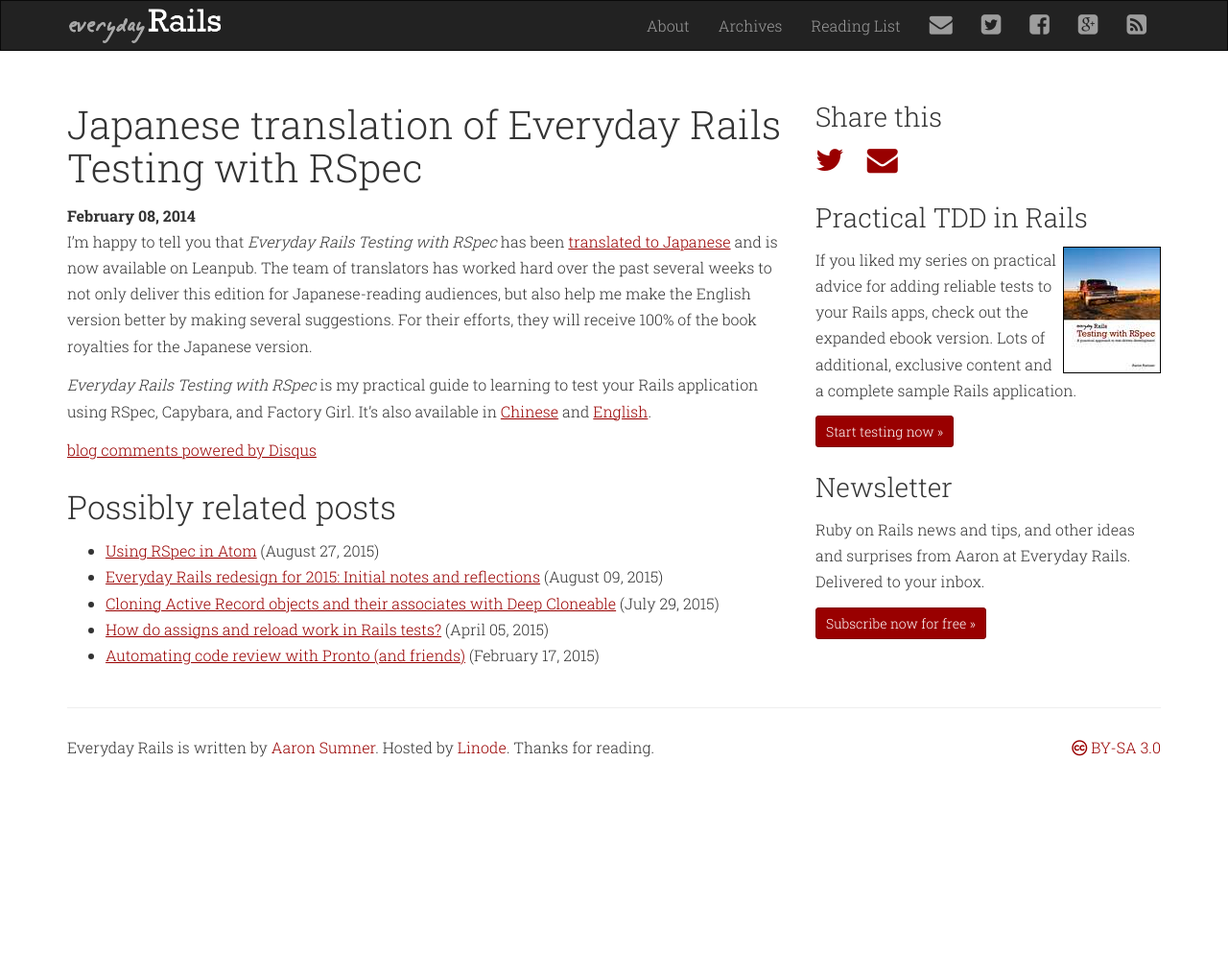
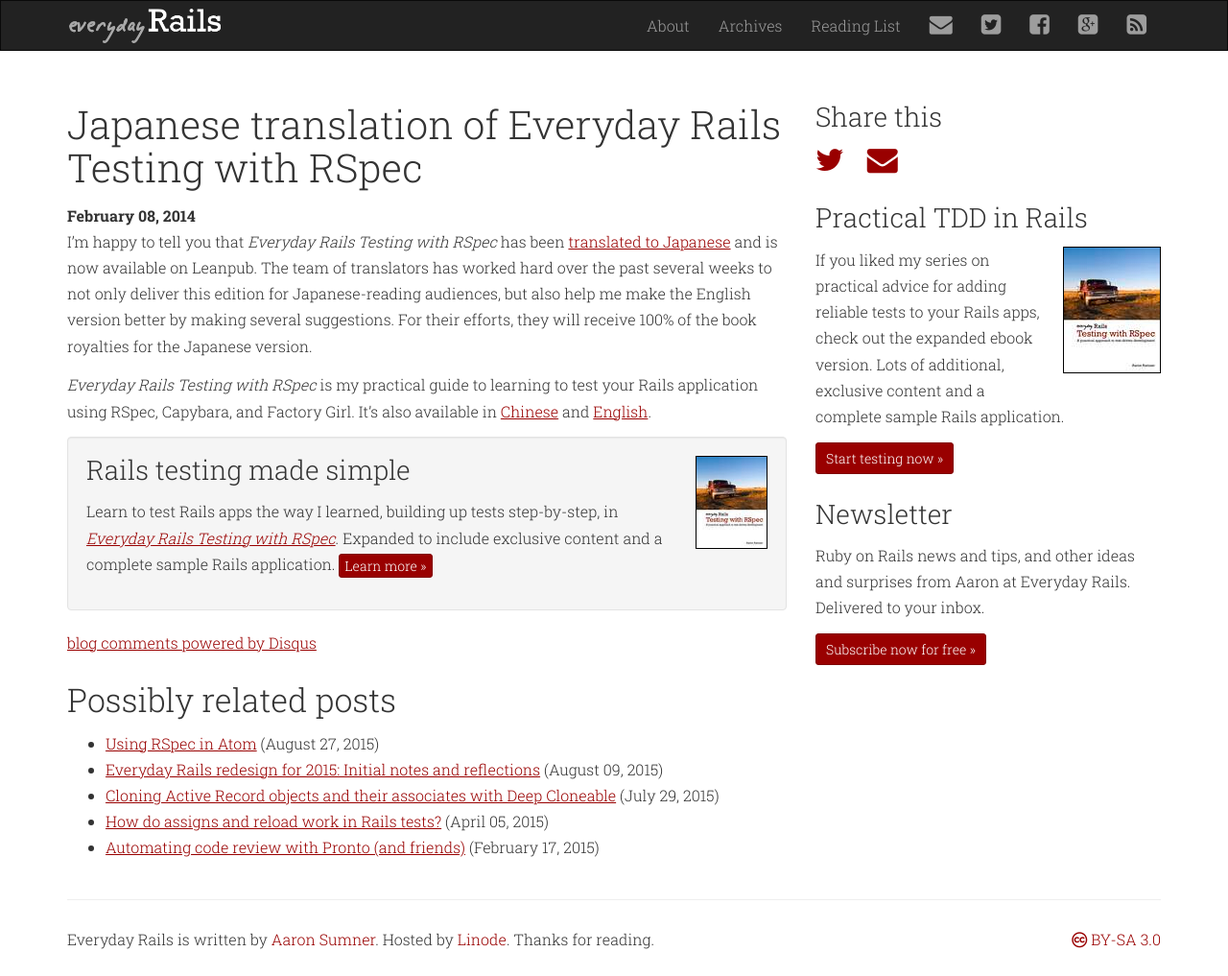
Before and after one commit to everydayrails/everyday-rails, a Jekyll site: the page built from _posts/2014-02-08-everyday-rails-rspec-japanese.markdown, in a window 1280 px wide. Shown: the whole page at 96% size. Built offline with Jekyll 4.4.1, drawn with Linux system fonts in a browser that asks for light colours; Markdown is read by kramdown in place of the engine named in the settings; comment, search, counter and statistics services are not loaded; before the commit the page ends 900 px from its top, so only the background shows below that.

Commit message:
Update callouts for RSpec book

```diff
--- /dev/null
+++ b/_includes/book_cta.html
@@ -0,0 +1,13 @@
+<div id="book-cta" class="well">
+  <a href="https://leanpub.com/everydayrailsrspec"><img src="/images/rspec_book.jpg" class="pull-right" style="border: 1px solid #000" alt="" width="75" height="97" /></a>
+  <h3>Rails testing made simple</h3>
+  <p>
+    Learn to test Rails apps the way
+    I learned, building up tests step-by-step, in
+    <a href="https://leanpub.com/everydayrailsrspec"><em>Everyday Rails Testing
+      with RSpec</em></a>.
+    Expanded to include exclusive content and a complete sample Rails application.
+    <a href="https://leanpub.com/everydayrailsrspec" class="btn btn-primary btn-xs">
+      Learn more »</a>
+  </p>
+</div>
--- a/_includes/sidebar.html
+++ b/_includes/sidebar.html
@@ -19,7 +19,7 @@
     <div>
       <h3>Practical TDD in Rails</h3>
       <div>
-        <a href="https://leanpub.com/everydayrailsrspec"><img src="/images/rspec_book.jpg" class="pull-right" style="border: 1px solid #000" alt="" /></a>
+        <a href="https://leanpub.com/everydayrailsrspec"><img src="/images/rspec_book.jpg" class="pull-right" alt="" /></a>
         <p>
           If you liked my series on practical advice for adding reliable tests to
           your Rails apps, check out the expanded ebook version. Lots of
--- a/_layouts/post.html
+++ b/_layouts/post.html
@@ -10,6 +10,8 @@
       <div id="datestamp"><strong>{{ page.date | date: "%B %d, %Y" }}</strong></div>
 
       {{ content }}
+
+      {% include book_cta.html %}
 
       {% include disqus.html %}
 
```
Also changed, not shown: scss/site.scss (+21 -0 lines), css/site.css.
